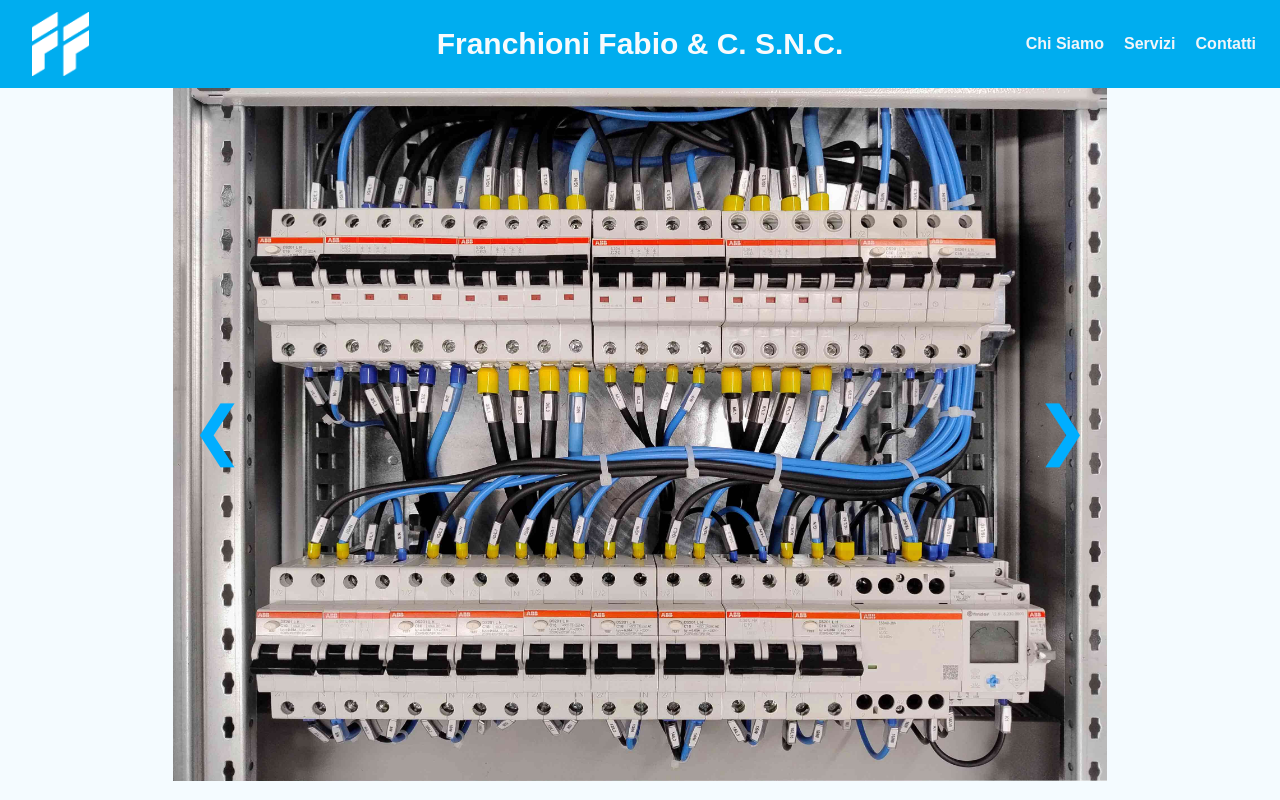
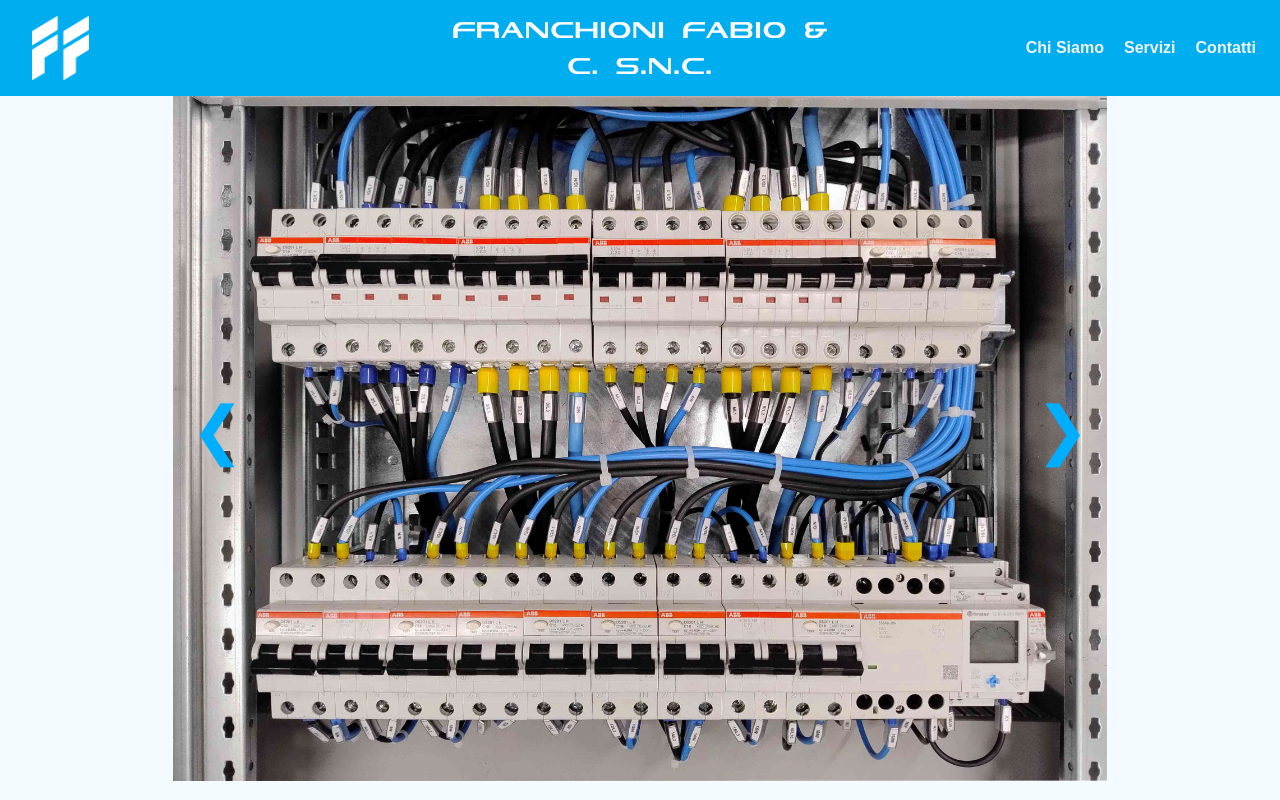
Before and after one commit to Puffottolo/Franchioni.github.io, a plain HTML site: page index.html in a window 1280 px wide. Shown: the top 800 px of the page. Drawn offline with nearby package versions, Linux system fonts and the light colour scheme.

Commit message:
"Added custom font 'FFfont' and updated styles and layout in header and navigation"

```diff
--- a/assets/styles.css
+++ b/assets/styles.css
@@ -2,6 +2,12 @@
     scroll-behavior: smooth;
 }
 
+@font-face {
+    font-family: 'FFfont';
+    src: url('./Vandiana_Platin_Lite.ttf') format('truetype');
+    font-weight: normal;
+    font-style: normal;
+}
 
 body {
 
--- a/index.html
+++ b/index.html
@@ -12,10 +12,10 @@
 
 <body>
     <header>
-        <div class="fixed top-0 w-full z-50 p-5 md:p-3 md:px-6 grid grid-cols-2 md:grid-cols-3 bg-[#00adef] items-center">
+        <div class="fixed top-0 w-full z-50 p-5 md:p-3 md:px-6 grid grid-cols-3 bg-[#00adef] items-center">
             <a href="index.html"> <img class="h-14 md:h-16 ml-2" src="./assets/images/logobianco.png" alt="FFLOGO"> </a>
 
-            <h1 class="md:text-3xl text-xl font-bold text-center text-slate-50">
+            <h1 style="font-family: FFfont; letter-spacing: 2px;" class="col-span-2 md:col-span-1 md:text-3xl text-xl font-bold text-center text-slate-50">
                 Franchioni Fabio
                 <span class="text-lg font-medium md:font-bold md:text-xl xl:text-3xl"> <br class="block xl:hidden">& C.
                     S.N.C.</span>
@@ -30,7 +30,7 @@
             </nav>
         </div>
         <div id="scritte-a-scompasrsa"
-            class="fixed top-20 w-full z-30 w-full md:hidden p-3 bg-[#00adef] transition duration-200 ">
+            class="fixed top-20 w-full z-30 w-full md:hidden pt-5 p-3 bg-[#00adef] transition duration-200 ">
             <nav
                 class="flex flex-row gap-5 text-slate-100 font-semibold md:place-content-end col-span-2 md:col-span-1 place-content-between">
                 <a class="navboxes" href="#chi-siamo">Chi Siamo</a>
```
